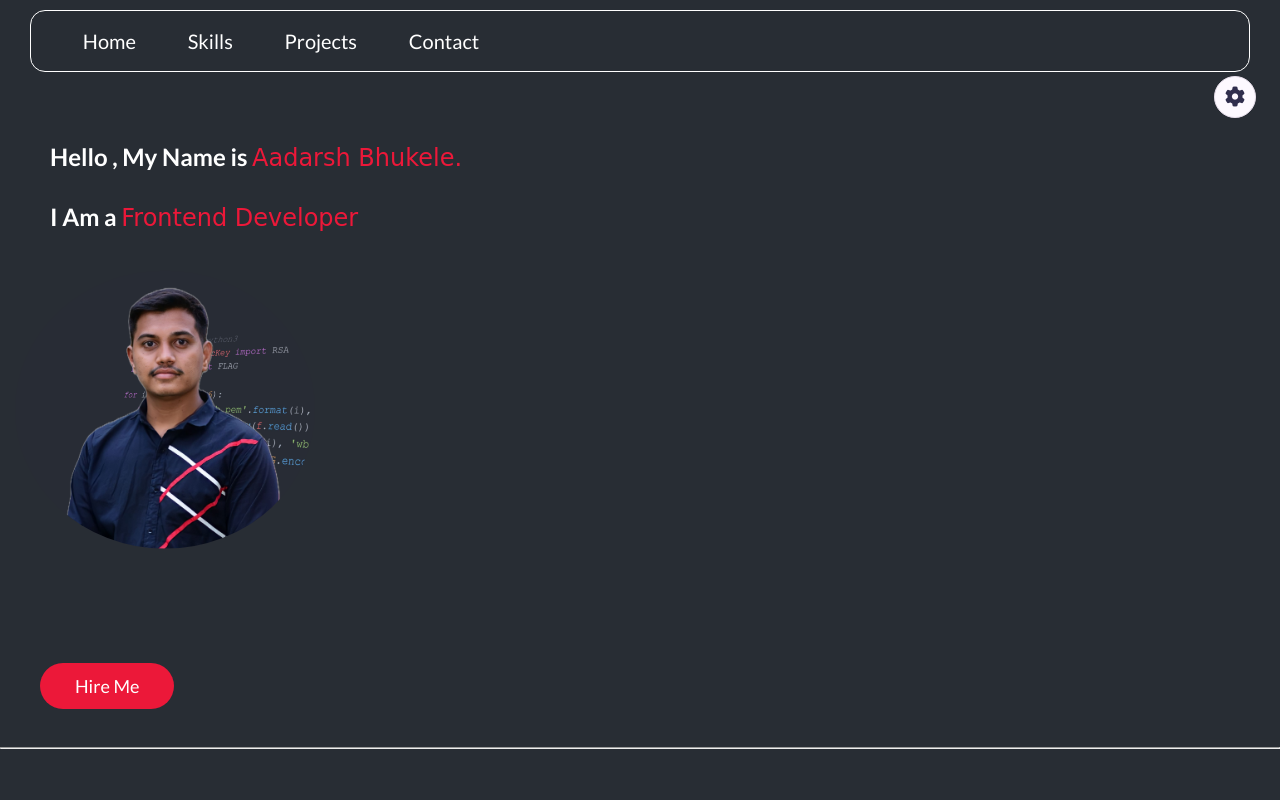
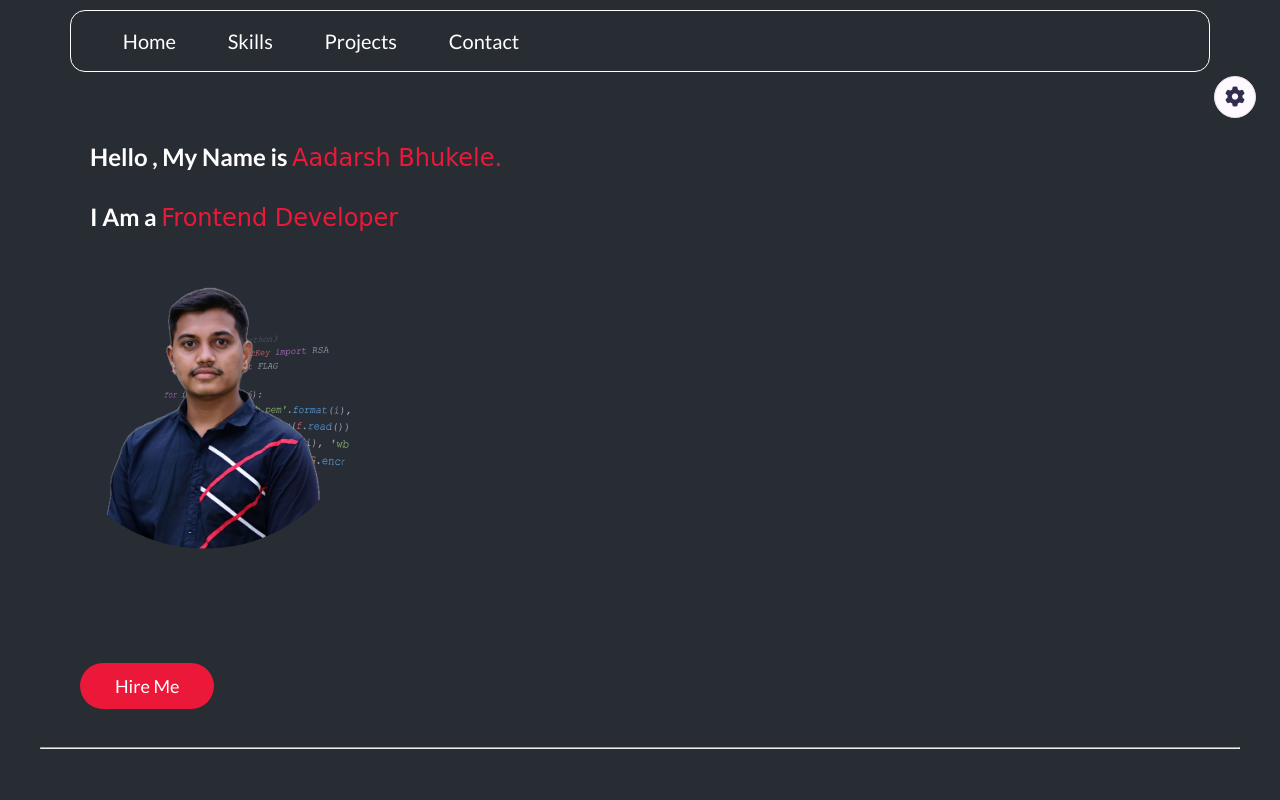
Before and after one commit to adarshbhukele/CODSOFT, a plain HTML site: page portfolio/index.html in a window 1280 px wide. Shown: the top 800 px of the page. Drawn offline with Linux system fonts and the light colour scheme; a web font is replaced by a local one.

Commit message:
Update style.css

```diff
--- a/portfolio/style.css
+++ b/portfolio/style.css
@@ -415,8 +415,8 @@ footer {
     .logo {
         display: none;
     }
-    body{
-        margin: 0;
+    .port-header{
+        font-size: 12px;
     }
 
     .intro p {
```
